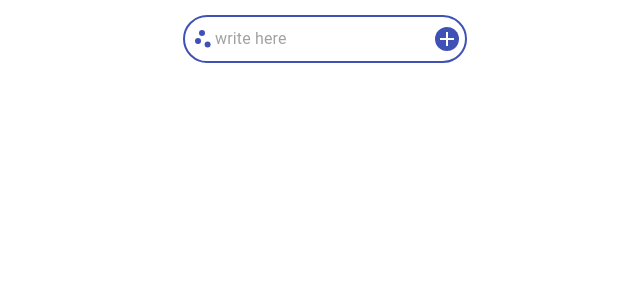
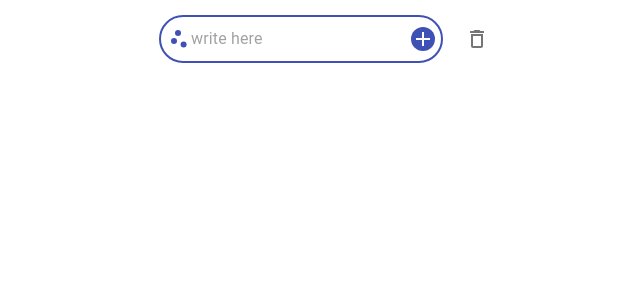
Before and after one commit to victor-singha/todo-reactjs, a React (Create React App) app: page / in a window 1280 px wide. Shown: the top 300 px of the page, without its empty margins (310-950 px from the left). Built offline with nearby package versions, Linux system fonts and the light colour scheme.

Commit message:
()=>deleteAll()

```diff
--- a/src/Components/Todos.js
+++ b/src/Components/Todos.js
@@ -3,6 +3,8 @@ import ScatterPlotRoundedIcon from "@material-ui/icons/ScatterPlotRounded";
 import AddIcon from "@material-ui/icons/Add";
 import "../App.css";
 import { InputBase, Chip } from "@material-ui/core";
+import DeleteOutlineIcon from "@material-ui/icons/DeleteOutline";
+import IconButton from "@material-ui/core/IconButton";
 
 export default function Todos() {
   const [inputData, setInputData] = useState("");
@@ -31,6 +33,9 @@ export default function Todos() {
 
     setItems(updateditems);
   };
+  const deleteAll = () => {
+    setItems([]);
+  };
 
   return (
     <>
@@ -46,6 +51,9 @@ export default function Todos() {
           />
           <AddIcon className="add" onClick={addItem} />
         </div>
+        <IconButton aria-label="menu" onClick={() => deleteAll()}>
+          <DeleteOutlineIcon />
+        </IconButton>
       </div>
       <div className="itemHolder">
         {items.map((element, ind) => {
```
